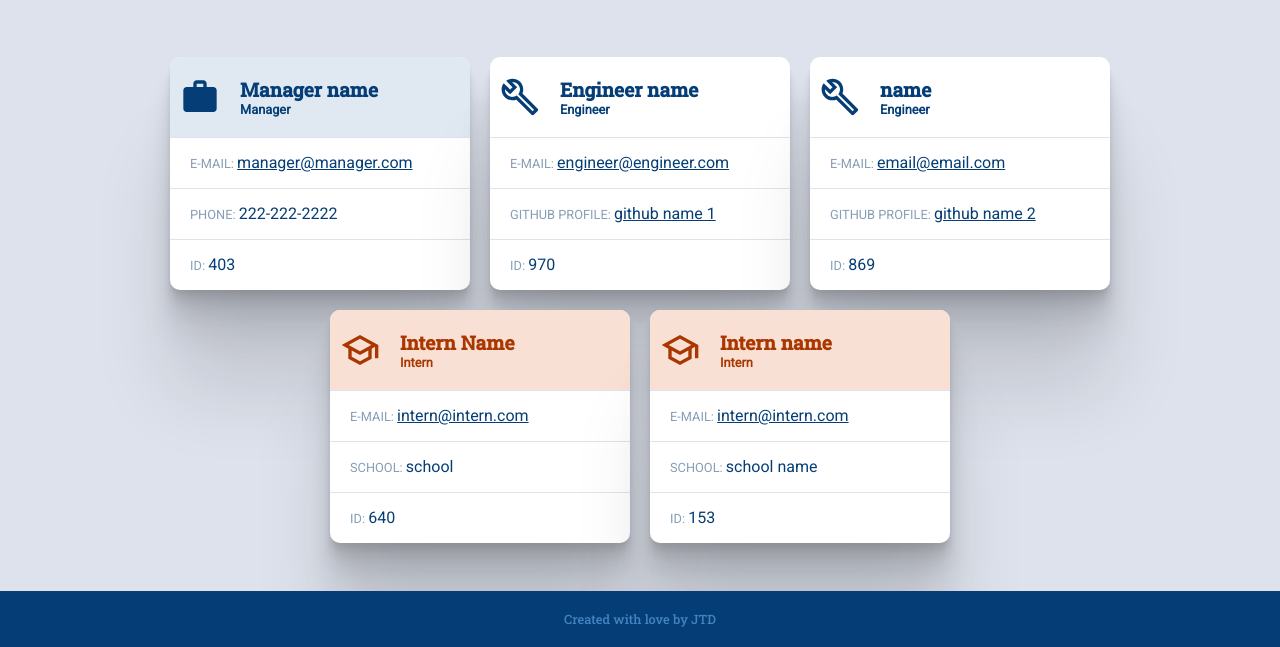
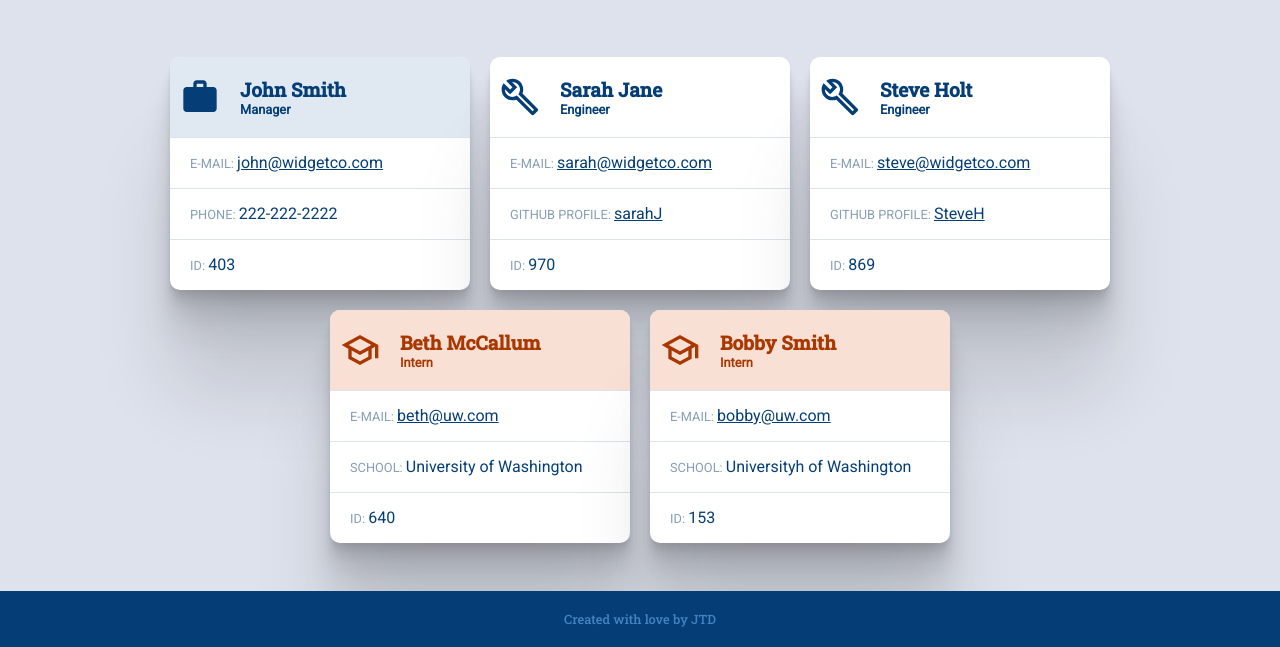
Before and after one commit to JoshTDesign/team-creator, a website: page team.html in a window 1280 px wide. Shown: the part 153-800 px from the top of the page. Drawn offline with Linux system fonts and the light colour scheme.

Commit message:
screencap

```diff
--- a/team.html
+++ b/team.html
@@ -20,12 +20,12 @@
             <div id="managerHead">
                 <img src="./lib/ManagerSVG.svg" width="40px">
                 <div>
-                    <h1>Manager name</h1>
+                    <h1>John Smith</h1>
                     <h2>Manager</h2>
                 </div>
             </div>
 
-            <p><span>e-mail: </span><a href="mailto:manager@manager.com">manager@manager.com</a></p>
+            <p><span>e-mail: </span><a href="mailto:manager@manager.com">john@widgetco.com</a></p>
             <p><span>phone: </span>222-222-2222</p>
             <p><span>ID: </span>403</p>
         </div>
@@ -34,12 +34,12 @@
             <div id="engineerHead">
                 <img src="./lib/EngineerSVG.svg" width="40px">
                 <div>
-                    <h1>Engineer name</h1>
+                    <h1>Sarah Jane</h1>
                     <h2>Engineer</h2>
                 </div>
             </div>
-            <p><span>e-mail: </span><a href="mailto:engineer@engineer.com">engineer@engineer.com</a></p>
-            <p><span>gitHub profile: </span><a href="http://www.github.com/github name 1">github name 1</a></p>
+            <p><span>e-mail: </span><a href="mailto:engineer@engineer.com">sarah@widgetco.com</a></p>
+            <p><span>gitHub profile: </span><a href="http://www.github.com/github name 1">sarahJ</a></p>
             <p><span>ID: </span>970</p>
         </div>
 
@@ -47,12 +47,12 @@
             <div id="engineerHead">
                 <img src="./lib/EngineerSVG.svg" width="40px">
                 <div>
-                    <h1>name</h1>
+                    <h1>Steve Holt</h1>
                     <h2>Engineer</h2>
                 </div>
             </div>
-            <p><span>e-mail: </span><a href="mailto:email@email.com">email@email.com</a></p>
-            <p><span>gitHub profile: </span><a href="http://www.github.com/github name 2">github name 2</a></p>
+            <p><span>e-mail: </span><a href="mailto:email@email.com">steve@widgetco.com</a></p>
+            <p><span>gitHub profile: </span><a href="http://www.github.com/github name 2">SteveH</a></p>
             <p><span>ID: </span>869</p>
         </div>
 
@@ -60,12 +60,12 @@
             <div id="internHead">
                 <img src="./lib/InternSVG.svg" width="40px">
                 <div>
-                    <h1>Intern Name</h1>
+                    <h1>Beth McCallum</h1>
                     <h2>Intern</h2>
                 </div>
             </div>
-            <p><span>e-mail: </span><a href="mailto:intern@intern.com">intern@intern.com</a></p>
-            <p><span>school: </span>school</p>
+            <p><span>e-mail: </span><a href="mailto:intern@intern.com">beth@uw.com</a></p>
+            <p><span>school: </span>University of Washington</p>
             <p><span>ID: </span>640</p>
         </div>
 
@@ -73,12 +73,12 @@
             <div id="internHead">
                 <img src="./lib/InternSVG.svg" width="40px">
                 <div>
-                    <h1>Intern name</h1>
+                    <h1>Bobby Smith</h1>
                     <h2>Intern</h2>
                 </div>
             </div>
-            <p><span>e-mail: </span><a href="mailto:intern@intern.com">intern@intern.com</a></p>
-            <p><span>school: </span>school name</p>
+            <p><span>e-mail: </span><a href="mailto:intern@intern.com">bobby@uw.com</a></p>
+            <p><span>school: </span>Universityh of Washington</p>
             <p><span>ID: </span>153</p>
         </div>
 
```
Also changed, not shown: Demo/screencap.PNG (added).
